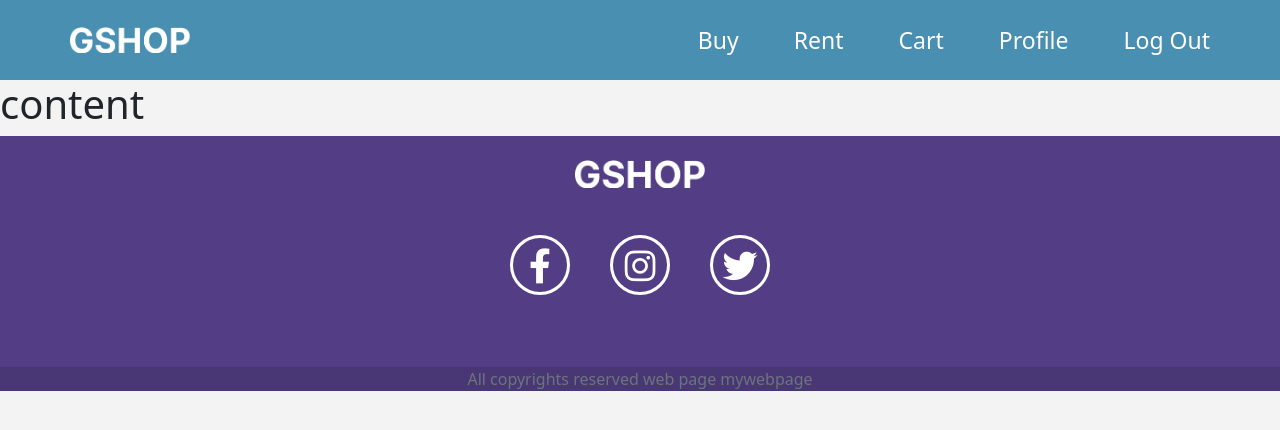
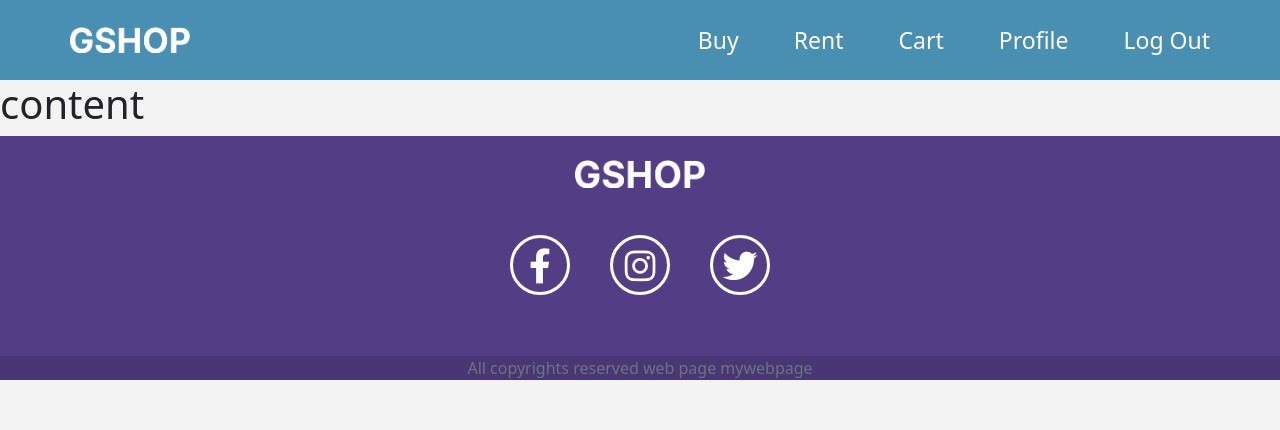
Before and after one commit to muhamad-farahim/gshop-cosignment, a plain HTML site: page template/template.html in a window 1280 px wide. Shown: the top 430 px of the page. Drawn offline with nearby package versions, Linux system fonts and the light colour scheme; files that its build step writes are made by us from their sources; files whose address does not match are found by name.

Commit message:
fix bug whitespace

```diff
--- a/corestatic/style.scss
+++ b/corestatic/style.scss
@@ -5,7 +5,7 @@ body{
     margin: 0;
     padding: 0;
     background-color: #f3f3f3 !important;
-    height: 200vh;
+    // height: 200vh;
     max-width: 100%;
     overflow-x: hidden;
 }
@@ -115,12 +115,19 @@ body{
 
 // NAVBAR ENDS
 
+#content {
+    min-height: calc(100vh - 300px);
+
+  }
 
 // FOOTER STARTS
 .footer{
-
+    position: absolute;
+    bottom: 0;
+    left: 0;
     background-color:  v.$footerblue;
     position: relative;
+    height: 220px;
 
 
     &__imgbox{
```
Also changed, not shown: signup/index.html (+7 -1 lines), corestatic/style.css, 1 other file.
